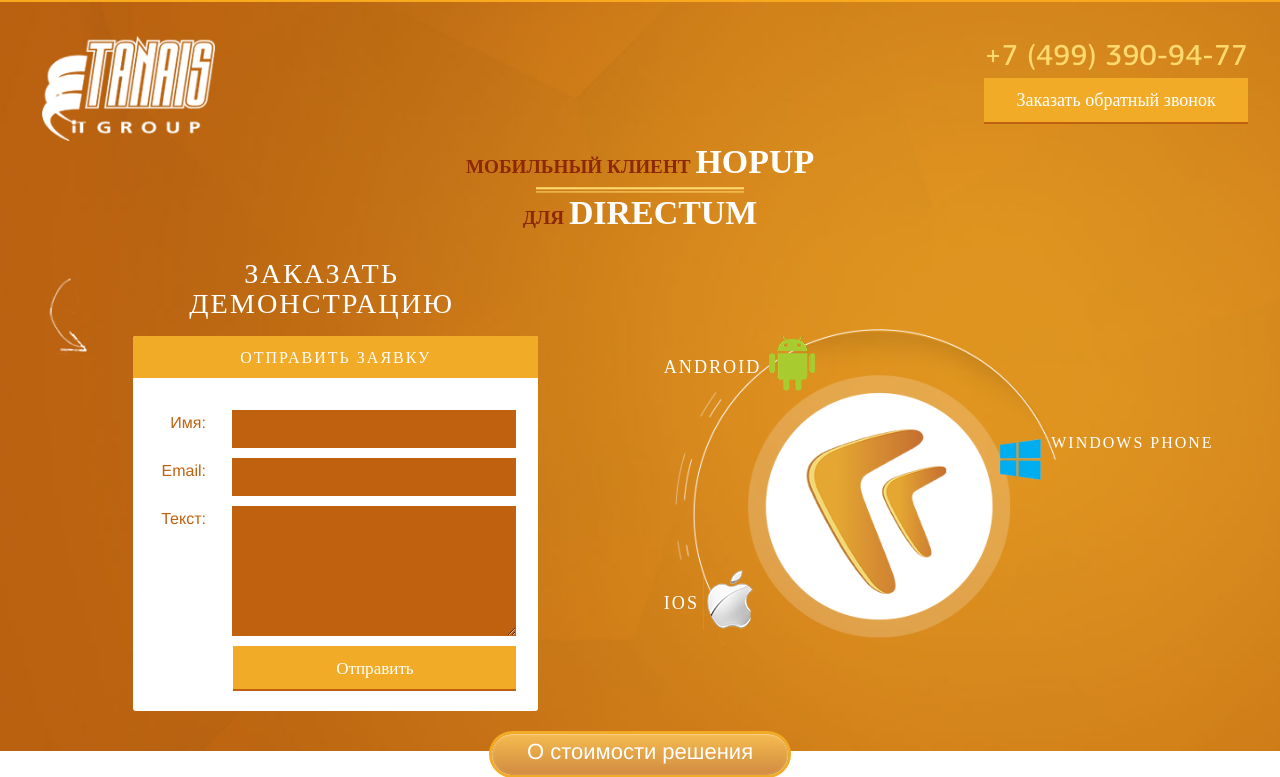
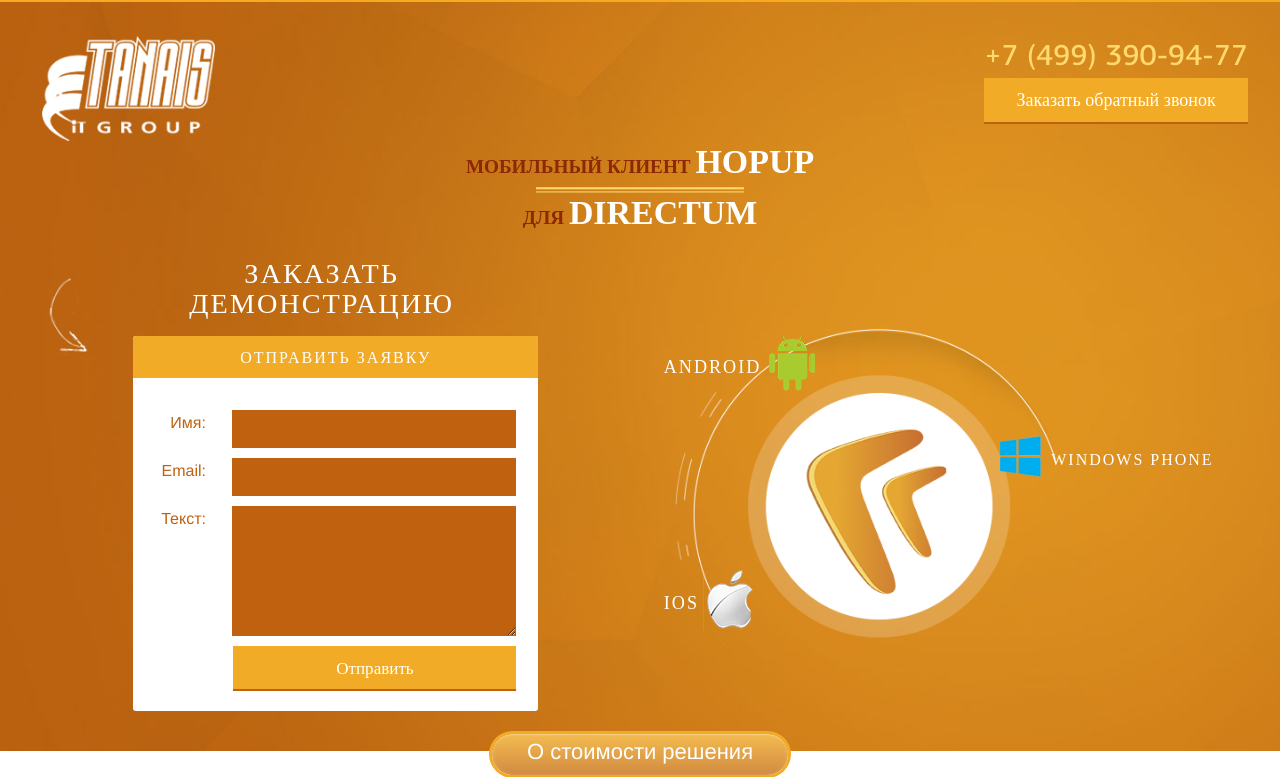
Before and after one commit to Hecatoncheir/tanais-hop-up-lp, a PHP site: page / in a window 1280 px wide. Shown: the top 777 px of the page. Run offline with PHP 8.4, Linux system fonts and the light colour scheme; some libraries are stand-ins or nearby versions.

Commit message:
fix header wp icon

```diff
--- a/css/base.css
+++ b/css/base.css
@@ -151,7 +151,9 @@ header {
     header #promo_nav .p_wp {
       position: absolute;
       right: 4%;
-      top: 30.92784%; }
+      top: 36.08247%; }
+      header #promo_nav .p_wp .p_icon {
+        margin-top: -20px; }
     header #promo_nav .p_apple {
       position: absolute;
       bottom: 7.69231%;
--- a/css/components/_header.scss
+++ b/css/components/_header.scss
@@ -179,7 +179,8 @@ header {
     .p_wp {
         position:absolute;
         right:4%;
-        top:120px / 388px * 100%;
+        top:140px / 388px * 100%;
+        .p_icon {margin-top:-20px;}
     }
 
   .p_apple {
```
